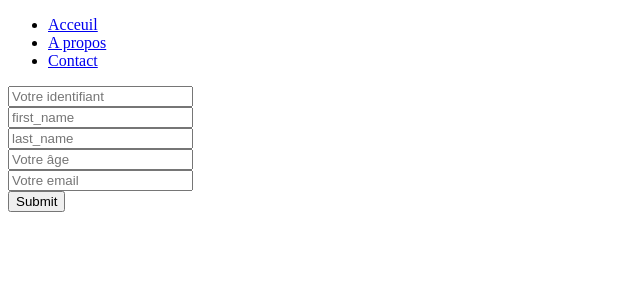
After one commit to BenjaminC62/Dynamic-Website, a PHP site: page / in a window 1280 px wide. The commit adds this page. Shown: the top 300 px of the page, without its empty margins (0-640 px from the left). Run offline with PHP 8.4, Linux system fonts and the light colour scheme.

Commit message:
Mise en place dune arborescence plus propre

```diff
--- /dev/null
+++ b/src/index.php
@@ -0,0 +1,43 @@
+<!DOCTYPE html>
+<html lang="en">
+<head>
+    <meta charset="UTF-8">
+    <title>Site</title>
+</head>
+<body>
+
+<?php include './pages/menuNav.php'; ?>
+
+<form method="post">
+    <input type="text" name="id"   placeholder="Votre identifiant" required><br>
+    <input type="text" name="first_name"  placeholder="first_name" required><br>
+    <input type="text" name="last_name"  placeholder="last_name" required><br>
+    <input type="text" name="age"  placeholder="Votre âge" required><br>
+    <input type="email" name="email" placeholder="Votre email" required><br>
+    <input type="submit" name="formsend">
+</form>
+
+<?php
+    if (isset($_POST['formsend'])) {
+
+        // Récupération des données du formulaire
+        $id = $_POST['id'];
+        $first_name = $_POST['first_name'];
+        $last_name = $_POST['last_name'];
+        $age = $_POST['age'];
+        $email = $_POST['email'];
+
+        // Vérification des données
+        if(!empty($speudo) && !empty($age) && !empty($email)) {
+            echo "Votre identifiant est : " . $speudo . "<br>";
+            echo "Votre âge est : " . $age . "<br>";
+            echo "Votre email est : " . $email . "<br>";
+        }
+        else {
+            echo "Veuillez remplir tous les champs";
+        }
+}
+?>
+
+</body>
+</html>
--- a/menuNav.php
+++ b/src/pages/menuNav.php
@@ -1,10 +1,10 @@
 <nav class="menu-nav">
     <ul>
         <li class="btn">
-            <a href="index.php">Acceuil</a>
+            <a href="../index.php">Acceuil</a>
         </li>
         <li class="btn">
-            <a href="about.php">A propos</a>
+            <a href="./pages/about.php">A propos</a>
         </li>
         <li class="btn">
             <a href="contact.php">Contact</a>
```
Also changed, not shown: www/Index.php (deleted, +0 -35 lines), README.md (added), src/pages/about.php (renamed from about.php), src/pages/contact.php (renamed from Contact.php), src/scripts/script.js (added), src/styles/style.css (added).
